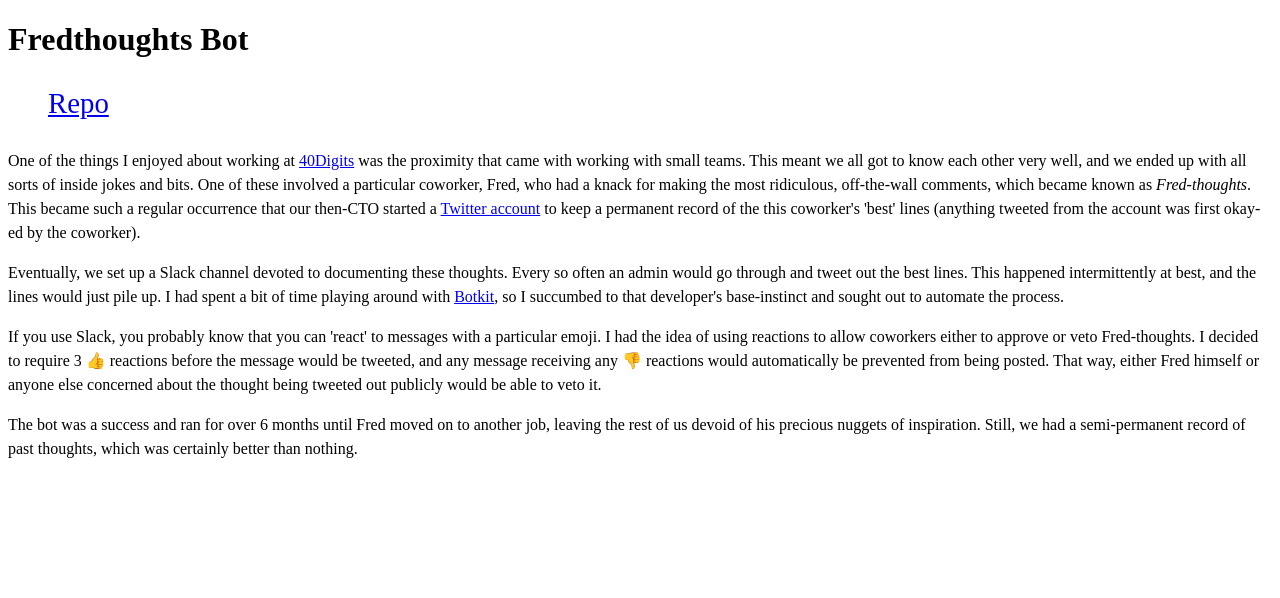
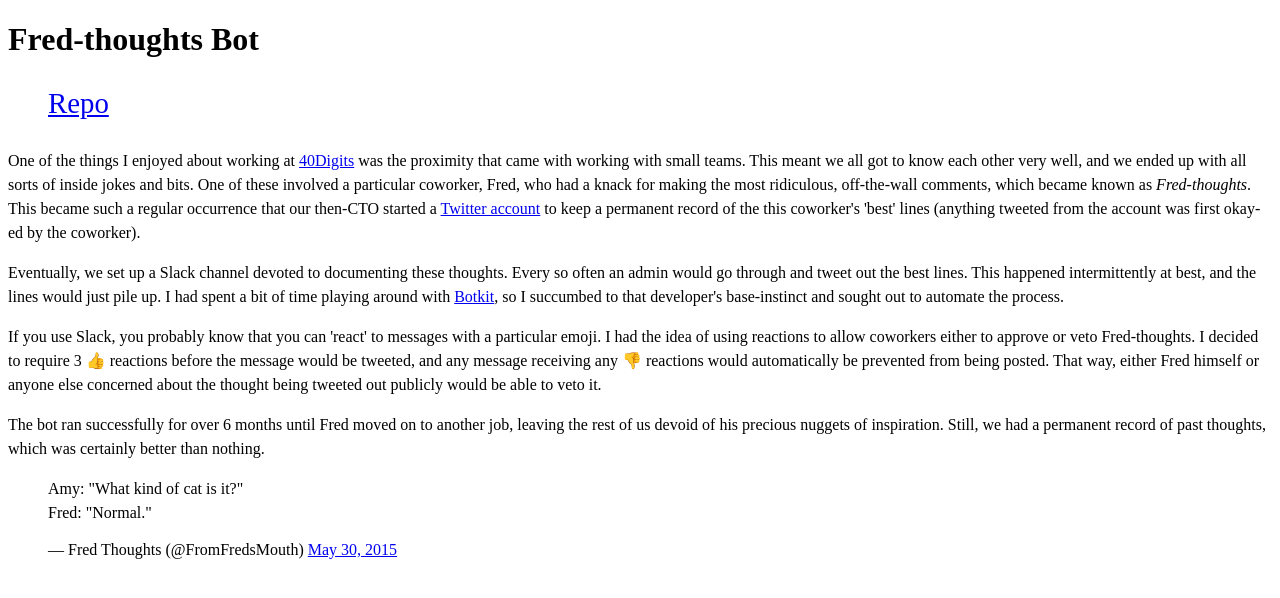
Before and after one commit to prichey/prestonrichey.com, a Gatsby site: page /projects/personal/fredthoughts-bot in a window 1280 px wide. Built offline with nearby package versions, Linux system fonts and the light colour scheme; Gatsby itself is replaced by a stand-in of ours.

Commit message:
Add tweet to fredthoughts post

```diff
--- a/src/pages/projects/personal/fredthoughts-bot/index.md
+++ b/src/pages/projects/personal/fredthoughts-bot/index.md
@@ -1,5 +1,5 @@
 ---
-title: "Fredthoughts Bot"
+title: "Fred-thoughts Bot"
 date: "2016"
 lede: "A Slackbot to automate a Twitter account."
 link: ""
@@ -34,7 +34,9 @@ automatically be prevented from being posted. That way, either Fred himself or
 anyone else concerned about the thought being tweeted out publicly would be able
 to veto it.
 
-The bot was a success and ran for over 6 months until Fred moved on to another
+The bot ran successfully for over 6 months until Fred moved on to another
 job, leaving the rest of us devoid of his precious nuggets of inspiration.
-Still, we had a semi-permanent record of past thoughts, which was certainly
+Still, we had a permanent record of past thoughts, which was certainly
 better than nothing.
+
+<blockquote class="twitter-tweet" data-lang="en"><p lang="en" dir="ltr">Amy: &quot;What kind of cat is it?&quot;<br>Fred: &quot;Normal.&quot;</p>&mdash; Fred Thoughts (@FromFredsMouth) <a href="https://twitter.com/FromFredsMouth/status/604444640335429633?ref_src=twsrc%5Etfw">May 30, 2015</a></blockquote>
```
